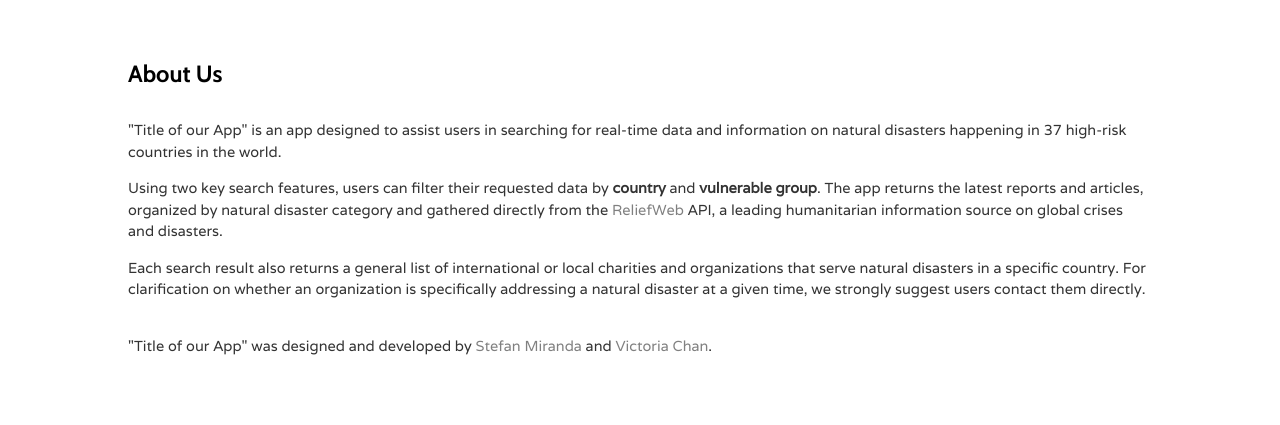
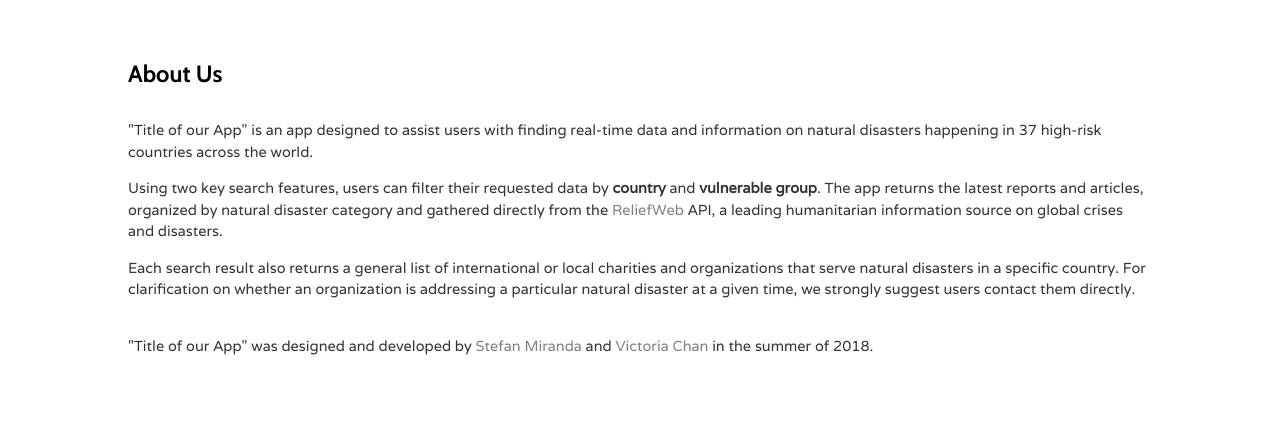
Before and after one commit to victoriachanimal/vic-stefan_project4, a website: page about.html in a window 1280 px wide. Shown: the part 272-697 px from the top of the page. Drawn offline with nearby package versions, Linux system fonts and the light colour scheme.

Commit message:
changes...

```diff
--- a/about.html
+++ b/about.html
@@ -51,10 +51,10 @@
         <!-- SECTION 1: ABOUT -->
         <section class="aboutSection wrapper">
             <h4>About Us</h4>
-            <p>"Title of our App" is an app designed to assist users in searching for real-time data and information on natural disasters happening in 37 high-risk countries in the world.</p>
+            <p>"Title of our App" is an app designed to assist users with finding real-time data and information on natural disasters happening in 37 high-risk countries across the world.</p>
             <p>Using two key search features, users can filter their requested data by <span class="highlight">country</span> and <span class="highlight">vulnerable group</span>. The app returns the latest reports and articles, organized by natural disaster category and gathered directly from the <a id="reliefWeb" href="https://reliefweb.int">ReliefWeb</a> API, a leading humanitarian information source on global crises and disasters.</p>
-            <p>Each search result also returns a general list of international or local charities and organizations that serve natural disasters in a specific country. For clarification on whether an organization is specifically addressing a natural disaster at a given time, we strongly suggest users contact them directly.</p>
-            <p>"Title of our App" was designed and developed by <a class="developers" href="https://twitter.com/StefanCodes">Stefan Miranda</a> and <a class="developers" href="https://twitter.com/vchanimal">Victoria Chan</a>. </p>
+            <p>Each search result also returns a general list of international or local charities and organizations that serve natural disasters in a specific country. For clarification on whether an organization is addressing a particular natural disaster at a given time, we strongly suggest users contact them directly.</p>
+            <p>"Title of our App" was designed and developed by <a class="developers" href="https://twitter.com/StefanCodes">Stefan Miranda</a> and <a class="developers" href="https://twitter.com/vchanimal">Victoria Chan</a> in the summer of 2018. </p>
 
         </section>
         <!-- END OF SECTION 1: ABOUT -->
```
